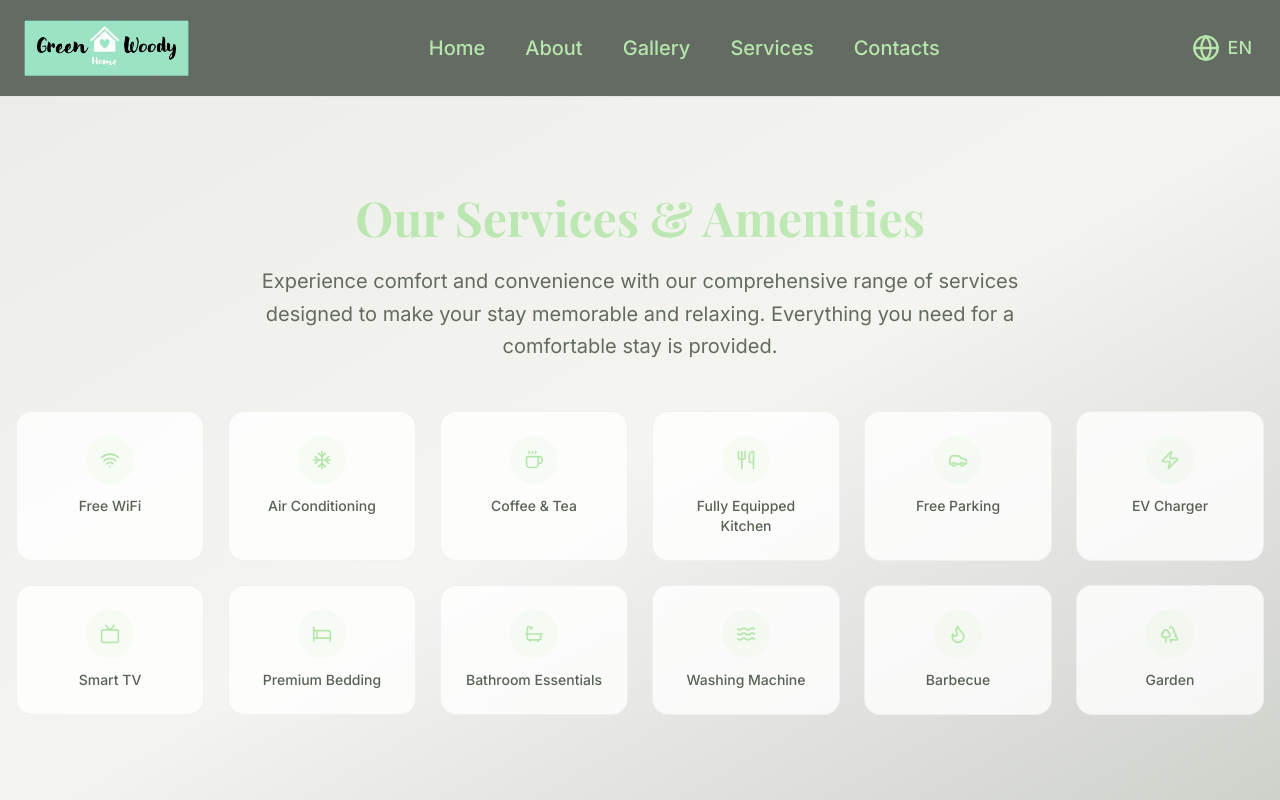
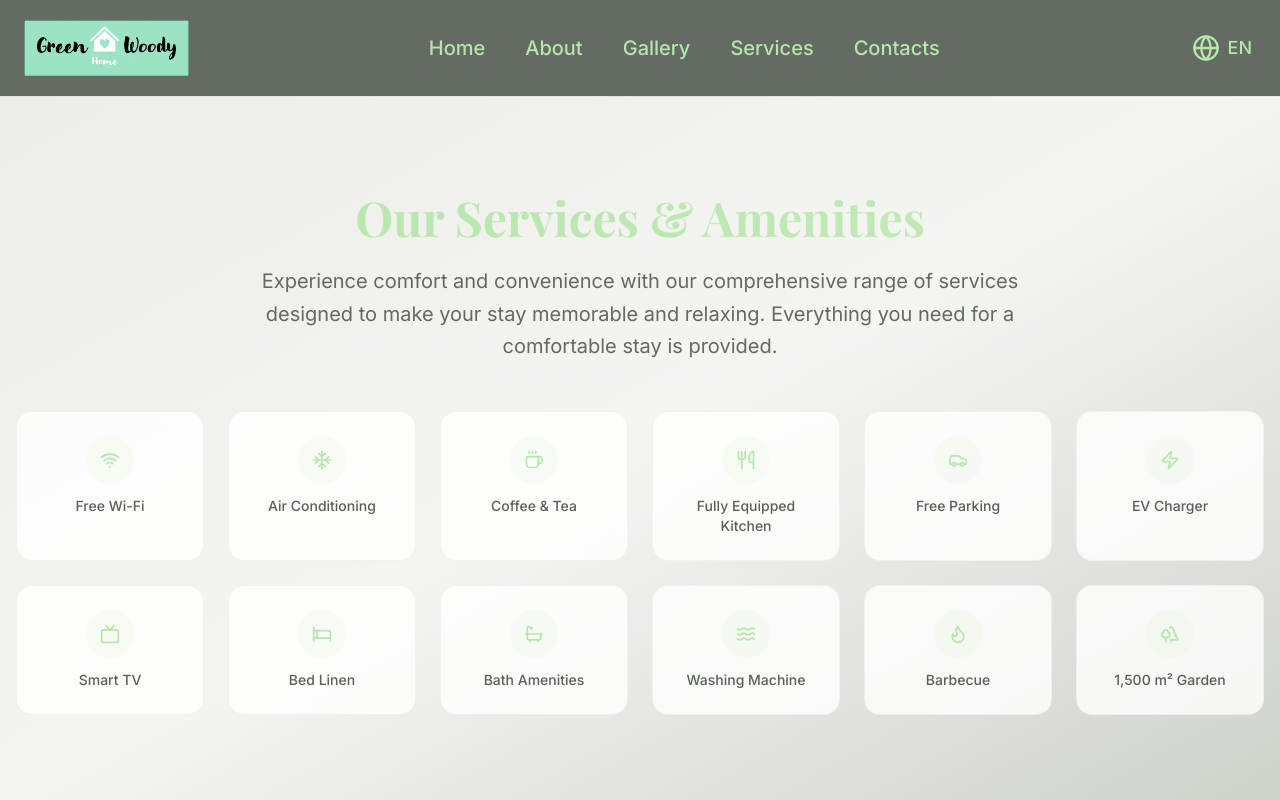
Before and after one commit to PierluigiManc01/green-woody-home-website, a React (Vite) app: page /services in a window 1280 px wide. Shown: the top 800 px of the page. Built offline with nearby package versions, Linux system fonts and the light colour scheme; a web font is replaced by a local one.

Commit message:
"fix: sevices language differencing"

```diff
--- a/src/contexts/LanguageContext.tsx
+++ b/src/contexts/LanguageContext.tsx
@@ -129,6 +129,17 @@ const translations = {
     'services.subtitle': 'Experience comfort and convenience with our comprehensive range of services designed to make your stay memorable and relaxing. Everything you need for a comfortable stay is provided.',
     'services.partnerships.title': 'Our Partnerships',
     'services.partnerships.subtitle': 'We have partnered with local businesses to offer you exclusive services and experiences during your stay.\nFrom tennis lessons to private chefs, explore our partnerships below.',
+    'services.freewifi': 'Free Wi-Fi',
+    'services.parking': 'Free Parking',
+    'services.kitchen': 'Fully Equipped Kitchen',
+    'services.breakfast': 'Coffee & Tea',
+    'services.charger': 'EV Charger',
+    'services.tv': 'Smart TV',
+    'services.bed': 'Bed Linen',
+    'services.garden': '1,500 m² Garden',
+    'services.bathroom': 'Bath Amenities',
+    'services.washingmachine': 'Washing Machine',
+    'services.air': 'Air Conditioning',
     //barazzutti
     'services.barazzutti.description': 'We can arrange tennis lessons and court bookings at the renowned Barazzutti Tennis Academy, located in the same private area. Perfect for both beginners and experienced players, you can enjoy personalized coaching from a Davis Cup champion.',
     'services.barazzutti.note1': 'Book private Tennis Lessons',
@@ -288,6 +299,17 @@ const translations = {
     'services.subtitle': 'Vivi comfort e convenienza con la nostra gamma completa di servizi pensati per rendere il tuo soggiorno memorabile e rilassante. Tutto ciò di cui hai bisogno per un soggiorno confortevole è fornito.',
     'services.partnerships.title': 'Le nostre Partnership',
     'services.partnerships.subtitle': 'Abbiamo stretto partnership con aziende locali per offrirti servizi ed esperienze esclusive durante il tuo soggiorno.\nDalle lezioni di tennis agli chef privati, esplora le nostre partnership qui sotto.',
+    'services.freewifi': 'Wi-Fi Super Veloce',
+    'services.parking': 'Parcheggio Gratuito',
+    'services.kitchen': 'Cucina Completa',
+    'services.breakfast': 'Caffè & Tè',
+    'services.charger': 'Caricatore Veicoli Elettrici',
+    'services.tv': 'Smart TV',
+    'services.bed': 'Biancheria da Letto',
+    'services.garden': 'Giardino 1,500 m²',
+    'services.bathroom': 'Essenziali per il Bagno',
+    'services.washingmachine': 'Lavatrice',
+    'services.air': 'Aria Condizionata',
     //barazzutti
     'services.barazzutti.description': 'Possiamo organizzare lezioni di tennis e prenotazioni di campi presso la rinomata Barazzutti Tennis Academy, situata nel nostro consorzio privato. Perfetto per principianti ed esperti, potrai godere di un coaching personalizzato da un campione di Coppa Davis.',
     'services.barazzutti.note1': 'Prenota lezioni di tennis private',
--- a/src/pages/Services.tsx
+++ b/src/pages/Services.tsx
@@ -121,18 +121,18 @@ const Services: React.FC = () => {
     }
   ];
   const amenities = [
-    { icon: <Wifi className="h-5 w-5" />, title: "Free WiFi" },
-    { icon: <Snowflake className="h-5 w-5" />, title: "Air Conditioning" },
-    { icon: <Coffee className="h-5 w-5" />, title: "Coffee & Tea" },
-    { icon: <Utensils className="h-5 w-5" />, title: "Fully Equipped Kitchen" },
-    { icon: <Car className="h-5 w-5" />, title: "Free Parking" },
-    { icon: <Zap className="h-5 w-5" />, title: "EV Charger" },
-    { icon: <Tv className="h-5 w-5" />, title: "Smart TV" },
-    { icon: <Bed className="h-5 w-5" />, title: "Premium Bedding" },
-    { icon: <Bath className="h-5 w-5" />, title: "Bathroom Essentials" },
-    { icon: <Waves className="h-5 w-5" />, title: "Washing Machine" },
+    { icon: <Wifi className="h-5 w-5" />, title: t('services.freewifi') },
+    { icon: <Snowflake className="h-5 w-5" />, title: t('services.air') },
+    { icon: <Coffee className="h-5 w-5" />, title: t('services.breakfast') },
+    { icon: <Utensils className="h-5 w-5" />, title: t('services.kitchen') },
+    { icon: <Car className="h-5 w-5" />, title: t('services.parking') },
+    { icon: <Zap className="h-5 w-5" />, title: t('services.charger') },
+    { icon: <Tv className="h-5 w-5" />, title: t('services.tv') },
+    { icon: <Bed className="h-5 w-5" />, title: t('services.bed') },
+    { icon: <Bath className="h-5 w-5" />, title: t('services.bathroom') },
+    { icon: <Waves className="h-5 w-5" />, title: t('services.washingmachine') },
     { icon: <Flame className="h-5 w-5" />, title: "Barbecue" },
-    { icon: <Trees className="h-5 w-5" />, title: "Garden" },
+    { icon: <Trees className="h-5 w-5" />, title: t('services.garden') },
   ];
 
   return (
```
